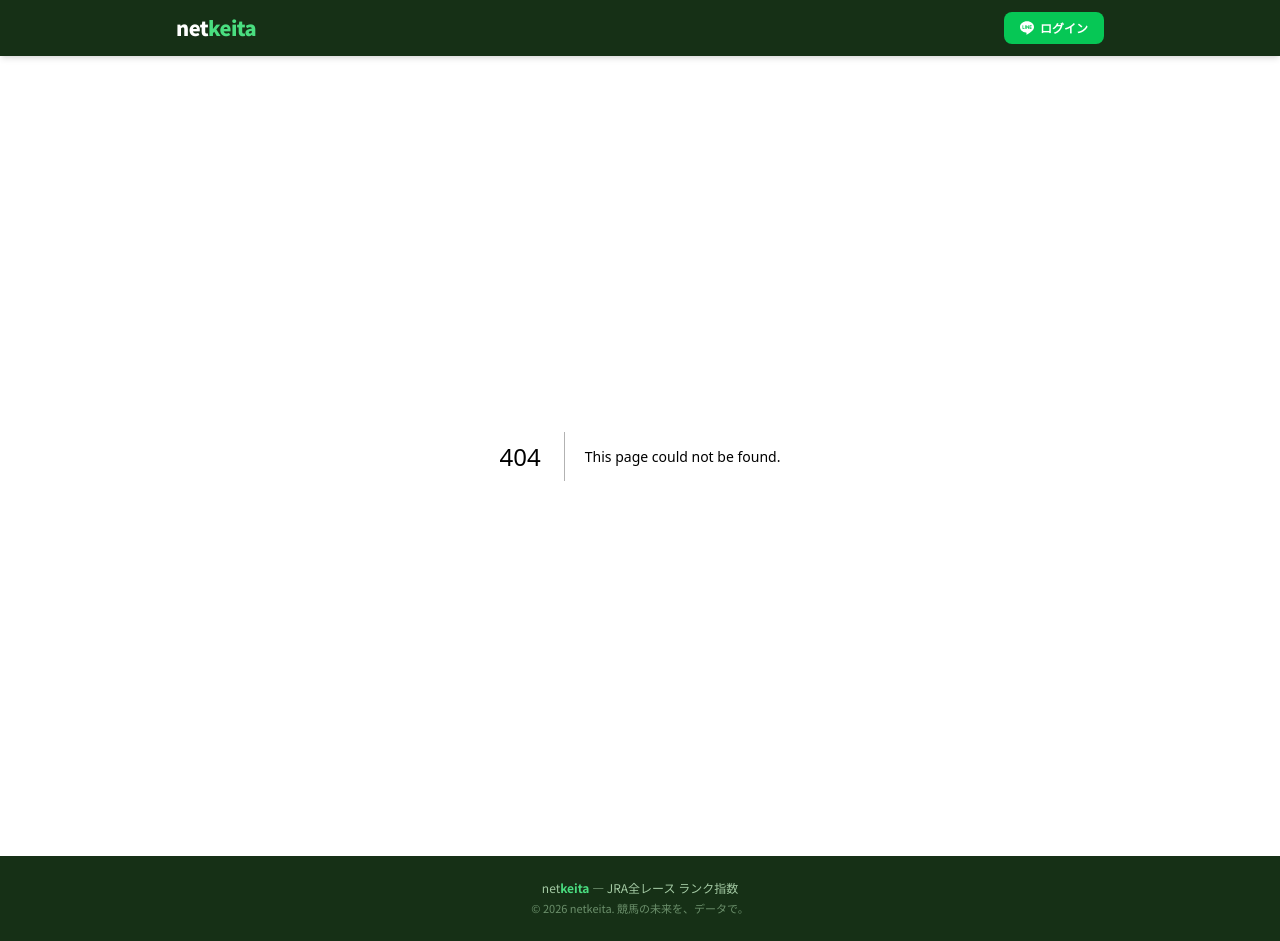
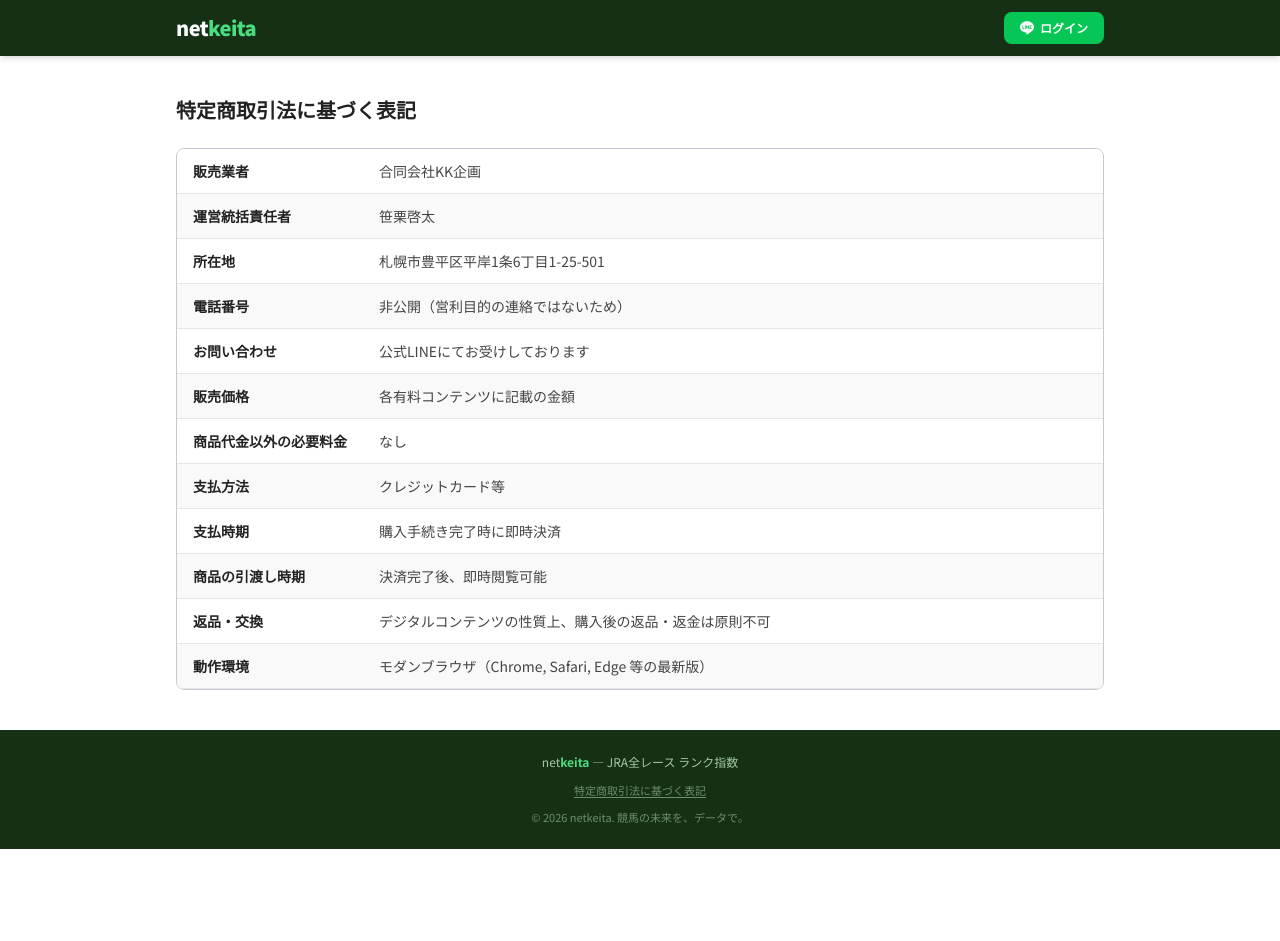
Before and after one commit to jinjinsansan/netkeita, a Next.js app in the folder frontend/: page /tradelaw in a window 1280 px wide. Before the commit this address had no page. After the commit the page ends 849 px from the top, so only its background shows below. Built offline with nearby package versions, Linux system fonts and the light colour scheme.

Commit message:
feat: 特定商取引法に基づく表記ページを追加
- /tradelaw ページを新規作成（合同会社KK企画の情報）
- フッターに特定商取引法リンクを追加

Co-authored-by: factory-droid[bot] <138933559+factory-droid[bot]@users.noreply.github.com>

```diff
--- a/frontend/src/app/layout.tsx
+++ b/frontend/src/app/layout.tsx
@@ -44,8 +44,13 @@ export default function RootLayout({ children }: { children: React.ReactNode })
         <main className="flex-1"><MaintenanceGuard>{children}</MaintenanceGuard></main>
         <footer className="bg-[#163016] mt-0">
           <div className="max-w-[960px] mx-auto px-4 py-6 text-center">
-            <p className="text-xs text-[#a3c9a3] mb-1">
+            <p className="text-xs text-[#a3c9a3] mb-2">
               net<span className="text-[#4ade80] font-bold">keita</span> — JRA全レース ランク指数
+            </p>
+            <p className="mb-2">
+              <a href="/tradelaw" className="text-[11px] text-[#6b8f6b] hover:text-[#a3c9a3] underline underline-offset-2">
+                特定商取引法に基づく表記
+              </a>
             </p>
             <p className="text-[11px] text-[#6b8f6b]">
               &copy; 2026 netkeita. 競馬の未来を、データで。
--- /dev/null
+++ b/frontend/src/app/tradelaw/page.tsx
@@ -0,0 +1,49 @@
+import type { Metadata } from "next";
+
+export const metadata: Metadata = {
+  title: "特定商取引法に基づく表記 | netkeita",
+  description: "netkeita（ネットケイタ）の特定商取引法に基づく表記ページです。",
+};
+
+const ROWS: [string, string][] = [
+  ["販売業者", "合同会社KK企画"],
+  ["運営統括責任者", "笹栗啓太"],
+  ["所在地", "札幌市豊平区平岸1条6丁目1-25-501"],
+  ["電話番号", "非公開（営利目的の連絡ではないため）"],
+  ["お問い合わせ", "公式LINEにてお受けしております"],
+  ["販売価格", "各有料コンテンツに記載の金額"],
+  ["商品代金以外の必要料金", "なし"],
+  ["支払方法", "クレジットカード等"],
+  ["支払時期", "購入手続き完了時に即時決済"],
+  ["商品の引渡し時期", "決済完了後、即時閲覧可能"],
+  ["返品・交換", "デジタルコンテンツの性質上、購入後の返品・返金は原則不可"],
+  ["動作環境", "モダンブラウザ（Chrome, Safari, Edge 等の最新版）"],
+];
+
+export default function TradelawPage() {
+  return (
+    <div className="max-w-[960px] mx-auto px-4 py-10">
+      <h1 className="text-xl font-black text-[#222] mb-6">特定商取引法に基づく表記</h1>
+
+      <div className="border border-[#c6c9d3] rounded-lg overflow-hidden">
+        <table className="w-full text-sm">
+          <tbody>
+            {ROWS.map(([label, value], i) => (
+              <tr
+                key={label}
+                className={i % 2 === 0 ? "bg-white" : "bg-[#f9f9f9]"}
+              >
+                <th className="text-left font-bold text-[#222] py-3 px-4 align-top whitespace-nowrap w-44 border-b border-[#e5e5e5]">
+                  {label}
+                </th>
+                <td className="py-3 px-4 text-[#444] border-b border-[#e5e5e5]">
+                  {value}
+                </td>
+              </tr>
+            ))}
+          </tbody>
+        </table>
+      </div>
+    </div>
+  );
+}
```
